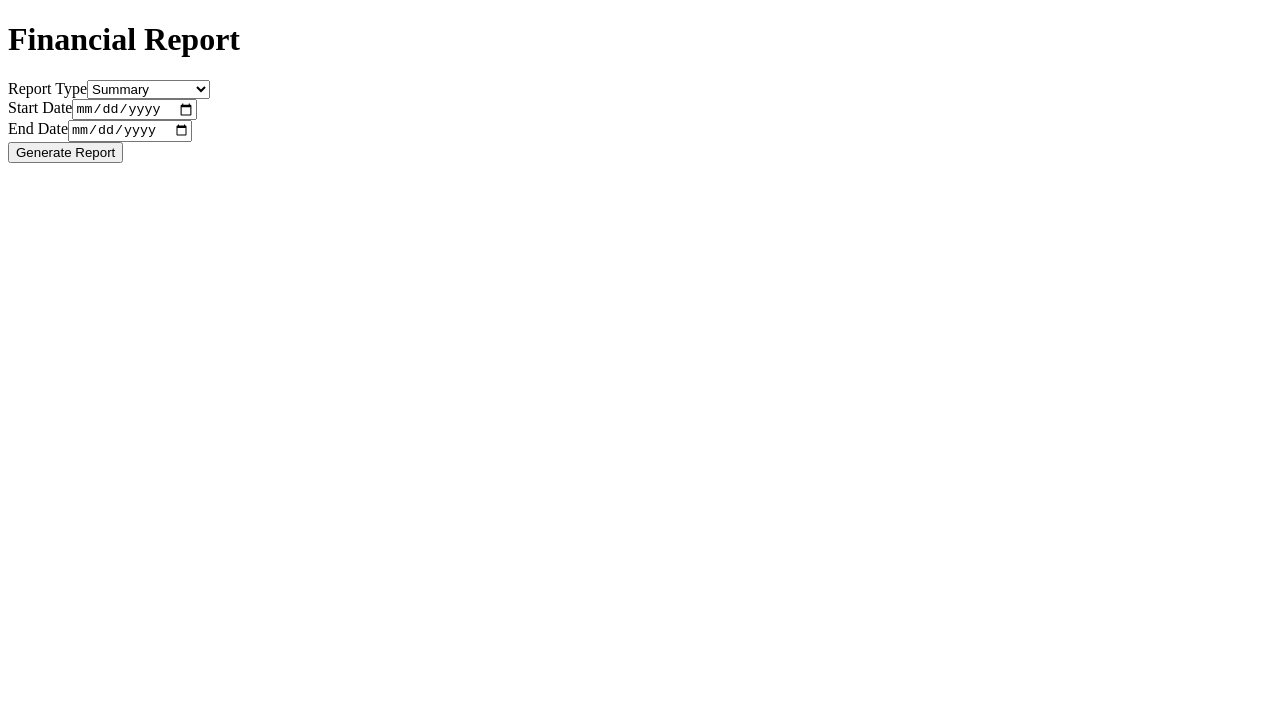
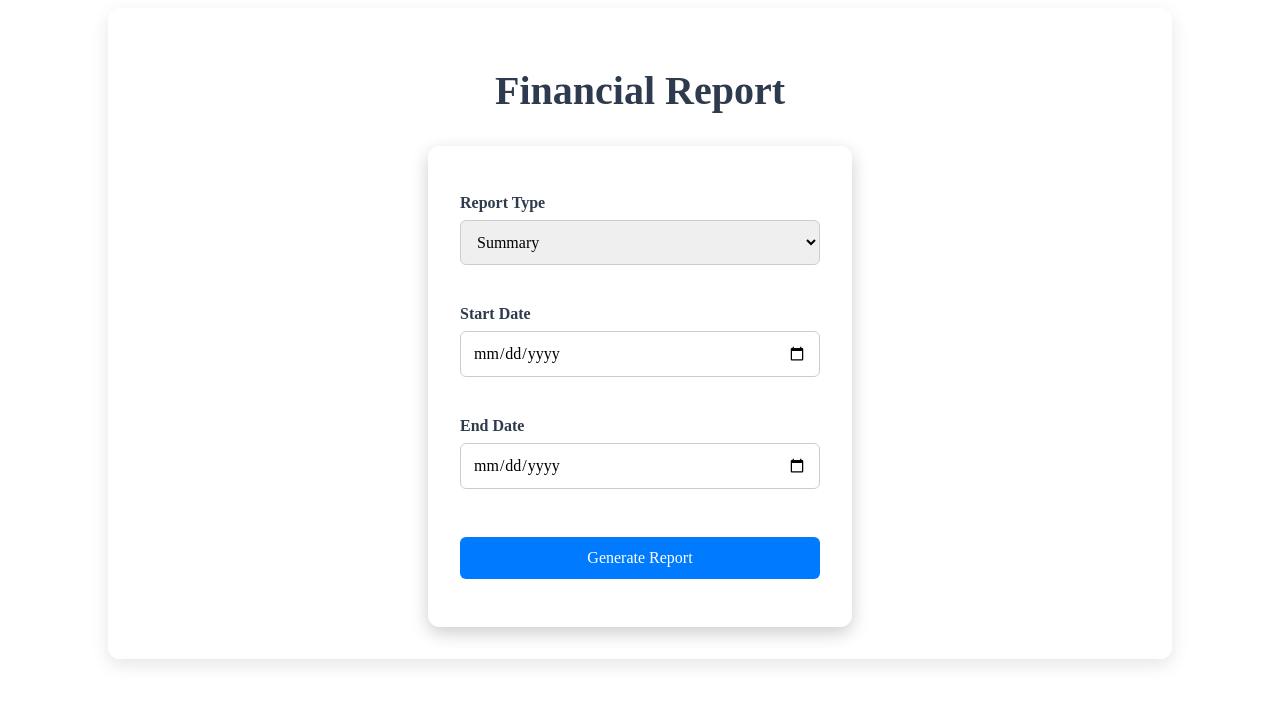
Before and after one commit to 4320Group20/Phase2, a React (Create React App) app in the folder client/: page /report in a window 1280 px wide. Shown: the top 704 px of the page. Built offline with nearby package versions, Linux system fonts and the light colour scheme.

Commit message:
Views updated to match rest of app
title

```diff
--- a/client/src/App.js
+++ b/client/src/App.js
@@ -14,7 +14,7 @@ function App() {
         <Route path="/" element={<Home />} />
         <Route path="/signin" element={<SignIn />} />
         <Route path="/signup" element={<SignUp />} />
-        <Route path="/create-transaction" element={<TransactionForm />} />
+        <Route path="/transactions/new" element={<TransactionForm />} />
         <Route path="/transactions/history" element={<TransactionHistory />} />
         <Route path="/report" element={<ReportPage transactions={[]} accounts={[]} />} />
         <Route path="/reset-password" element={<ResetPassword />} />
--- a/client/src/components/ReportFilterForm.jsx
+++ b/client/src/components/ReportFilterForm.jsx
@@ -1,15 +1,11 @@
-
 import React, { useState } from "react";
 
 const ReportFilterForm = ({ onGenerate }) => {
-
-
     const [reportType, setReportType] = useState("summary");
     const [startDate, setStartDate] = useState("");
     const [endDate, setEndDate] = useState("");
     const [accountType, setAccountType] = useState("");
     const [category, setCategory] = useState("");
-
 
     const handleSubmit = (e) => {
         e.preventDefault();
@@ -22,15 +18,15 @@ const ReportFilterForm = ({ onGenerate }) => {
         });
     };
 
-
     return (
-        <form onSubmit={handleSubmit} className="grid grid-cols-2 gap-4 mb-8">
-            <div>
-                <label>Report Type</label>
+        <div style={styles.formWrapper}>
+            <form onSubmit={handleSubmit}>
+                <div style={styles.inputWrapper}>
+                    <label style={styles.label}>Report Type</label>
                     <select
                         value={reportType}
                         onChange={(e) => setReportType(e.target.value)}
-                    className="w-full p-2 border rounded"
+                        style={styles.input}
                     >
                         <option value="summary">Summary</option>
                         <option value="byAccount">By Account Type</option>
@@ -38,62 +34,108 @@ const ReportFilterForm = ({ onGenerate }) => {
                     </select>
                 </div>
 
-            <div>
-                <label>Start Date</label>
+                <div style={styles.inputWrapper}>
+                    <label style={styles.label}>Start Date</label>
                     <input
                         type="date"
                         value={startDate}
                         onChange={(e) => setStartDate(e.target.value)}
-                    className="w-full p-2 border rounded"
+                        style={styles.input}
                     />
                 </div>
 
-            <div>
-                <label>End Date</label>
+                <div style={styles.inputWrapper}>
+                    <label style={styles.label}>End Date</label>
                     <input
                         type="date"
                         value={endDate}
                         onChange={(e) => setEndDate(e.target.value)}
-                    className="w-full p-2 border rounded"
+                        style={styles.input}
                     />
                 </div>
 
                 {reportType === "byAccount" && (
-                <div>
-                    <label>Account Type</label>
+                    <div style={styles.inputWrapper}>
+                        <label style={styles.label}>Account Type</label>
                         <input
                             type="text"
                             value={accountType}
                             onChange={(e) => setAccountType(e.target.value)}
                             placeholder="Assets, Liabilities, etc."
-                        className="w-full p-2 border rounded"
+                            style={styles.input}
                         />
                     </div>
                 )}
 
                 {reportType === "byCategory" && (
-                <div>
-                    <label>Category</label>
+                    <div style={styles.inputWrapper}>
+                        <label style={styles.label}>Category</label>
                         <input
                             type="text"
                             value={category}
                             onChange={(e) => setCategory(e.target.value)}
                             placeholder="Income, Expenses, etc."
-                        className="w-full p-2 border rounded"
+                            style={styles.input}
                         />
                     </div>
                 )}
 
-            <div className="col-span-2">
-                <button
-                    type="submit"
-                    className="bg-blue-600 text-white px-6 py-2 rounded"
-                >
+                <div style={styles.submitButtonWrapper}>
+                    <button type="submit" style={styles.primaryButton}>
                         Generate Report
                     </button>
                 </div>
             </form>
+        </div>
     );
 };
 
+const styles = {
+    formWrapper: {
+        backgroundColor: "rgba(255,255,255,0.85)",
+        borderRadius: "12px",
+        padding: "3rem 2rem",
+        width: "360px",
+        boxShadow: "0 6px 18px rgba(0,0,0,0.2)",
+        textAlign: "center",
+        margin: "0 auto",
+    },
+    inputWrapper: {
+        marginBottom: "1.5rem",
+        textAlign: "left",
+    },
+    label: {
+        display: "block",
+        fontWeight: "bold",
+        marginBottom: "0.5rem",
+        fontSize: "1rem",
+        color: "#2e3b4e",
+    },
+    input: {
+        width: "100%",
+        padding: "0.75rem",
+        marginBottom: "1rem",
+        fontSize: "1rem",
+        fontFamily: "inherit",
+        borderRadius: "6px",
+        border: "1px solid #ccc",
+        boxSizing: "border-box",
+    },
+    primaryButton: {
+        display: "block",
+        width: "100%",
+        padding: "0.75rem",
+        fontSize: "1rem",
+        fontFamily: "inherit",
+        cursor: "pointer",
+        border: "none",
+        borderRadius: "6px",
+        background: "#007bff",
+        color: "white",
+    },
+    submitButtonWrapper: {
+        marginTop: "2rem",
+    },
+};
+
 export default ReportFilterForm;
--- a/client/src/components/TransactionLineInput.jsx
+++ b/client/src/components/TransactionLineInput.jsx
@@ -2,34 +2,79 @@ import React from 'react';
 
 function TransactionLineInput({ line, index, onChange, onRemove }) {
     return (
-        <div className="transaction-line">
+        <div style={styles.container}>
+            <div style={styles.row}>
                 <input
                     type="text"
                     placeholder="Line ID"
                     value={line.id}
                     onChange={(e) => onChange(index, 'id', e.target.value)}
+                    style={styles.input}
                 />
                 <input
                     type="number"
                     placeholder="Credited Amount"
                     value={line.creditedAmount}
                     onChange={(e) => onChange(index, 'creditedAmount', e.target.value)}
+                    style={styles.input}
                 />
+            </div>
+            <div style={styles.row}>
                 <input
                     type="number"
                     placeholder="Debited Amount"
                     value={line.debitedAmount}
                     onChange={(e) => onChange(index, 'debitedAmount', e.target.value)}
+                    style={styles.input}
                 />
                 <input
                     type="text"
                     placeholder="Comments"
                     value={line.comments}
                     onChange={(e) => onChange(index, 'comments', e.target.value)}
+                    style={styles.input}
                 />
-            <button onClick={() => onRemove(index)}>Remove</button>
+            </div>
+            <button onClick={() => onRemove(index)} style={styles.removeButton}>Remove</button>
         </div>
     );
 }
 
+const styles = {
+    container: {
+        display: 'flex',
+        flexDirection: 'column',
+        gap: '1rem',
+        marginBottom: '1.2rem',
+        padding: '1.2rem',
+        backgroundColor: '#f9f9f9',
+        borderRadius: '8px',
+        boxShadow: '0 3px 8px rgba(0, 0, 0, 0.1)',
+    },
+    row: {
+        display: 'flex',
+        gap: '1rem',  // Space between elements
+        width: '100%',
+    },
+    input: {
+        padding: '0.8rem',
+        fontSize: '1rem',
+        borderRadius: '6px',
+        border: '1px solid #ccc',
+        marginBottom: '0.8rem',
+        flex: 1, // Make the inputs take up equal space in the row
+    },
+    removeButton: {
+        backgroundColor: '#dc3545',
+        color: '#fff',
+        padding: '0.6rem 1.2rem',
+        borderRadius: '6px',
+        fontSize: '1rem',
+        cursor: 'pointer',
+        alignSelf: 'center',  // Centers the button horizontally
+        border: 'none',
+        marginTop: '1rem',
+    }
+};
+
 export default TransactionLineInput;
--- a/client/src/views/ReportPage.jsx
+++ b/client/src/views/ReportPage.jsx
@@ -1,12 +1,9 @@
-
 import React, { useState } from "react";
 import ReportFilterForm from "../components/ReportFilterForm";
 import ReportResult from "../components/ReportResult";
 
-
 const ReportPage = ({ transactions, accounts }) => {
     const [reportData, setReportData] = useState(null);
-    //const controller = new GenerateReportController(transactions, accounts);
 
     const handleGenerate = (filters) => {
         //const data = controller.generateReport(filters.reportType, filters);
@@ -20,8 +17,8 @@ const ReportPage = ({ transactions, accounts }) => {
     };
 
     return (
-        <div className="p-6">
-            <h1 className="text-2xl font-bold mb-6">Financial Report</h1>
+        <div style={styles.pageWrapper}>
+            <h1 style={styles.title}>Financial Report</h1>
 
             <ReportFilterForm onGenerate={handleGenerate} />
 
@@ -35,4 +32,22 @@ const ReportPage = ({ transactions, accounts }) => {
     );
 };
 
+const styles = {
+    pageWrapper: {
+        padding: "2rem 2rem",
+        maxWidth: "1000px",
+        margin: "0 auto",
+        backgroundColor: "rgba(255, 255, 255, 0.85)",
+        borderRadius: "12px",
+        boxShadow: "0 6px 18px rgba(0, 0, 0, 0.1)",
+        textAlign: "center",
+    },
+    title: {
+        fontSize: "2.5rem",
+        fontWeight: "bold",
+        color: "#2e3b4e",
+        marginBottom: "2rem",
+    },
+};
+
 export default ReportPage;
--- a/client/src/views/TransactionForm.jsx
+++ b/client/src/views/TransactionForm.jsx
@@ -1,5 +1,6 @@
 import React, { useState } from 'react';
 import TransactionLineInput from '../components/TransactionLineInput';
+import { Link } from 'react-router-dom'; // Import for navigation using Link
 
 function TransactionForm() {
     const [transaction, setTransaction] = useState({
@@ -64,36 +65,39 @@ function TransactionForm() {
     };
 
     return (
-        <div>
-            <h2>Create New Transaction</h2>
+        <div style={styles.container}>
+            <h2 style={styles.title}>Create New Transaction</h2>
             {errors.length > 0 && (
-                <div style={{ color: 'red' }}>
+                <div style={styles.errorContainer}>
                     <h4>Please fix the following errors:</h4>
                     <ul>
-                        {errors.map((err, idx) => <li key={idx}>{err}</li>)}
+                        {errors.map((err, idx) => <ul key={idx}>{err}</ul>)}
                     </ul>
                 </div>
             )}
-            <form onSubmit={handleSubmit}>
+            <form onSubmit={handleSubmit} style={styles.form}>
                 <input
                     type="text"
                     placeholder="Transaction ID"
                     value={transaction.id}
                     onChange={(e) => handleChange('id', e.target.value)}
+                    style={styles.input}
                 />
                 <input
                     type="datetime-local"
                     value={transaction.date}
                     onChange={(e) => handleChange('date', e.target.value)}
+                    style={styles.input}
                 />
                 <input
                     type="text"
                     placeholder="Description"
                     value={transaction.description}
                     onChange={(e) => handleChange('description', e.target.value)}
+                    style={styles.input}
                 />
 
-                <h3>Transaction Lines</h3>
+                <h3 style={styles.subTitle}>Transaction Lines</h3>
                 {transaction.lines.map((line, index) => (
                     <TransactionLineInput
                         key={index}
@@ -103,12 +107,83 @@ function TransactionForm() {
                         onRemove={removeLine}
                     />
                 ))}
-                <button type="button" onClick={addLine}>Add Transaction Line</button>
+                <button type="button" onClick={addLine} style={styles.addLineButton}>Add Transaction Line</button>
                 <br /><br />
-                <button type="submit">Submit Transaction</button>
+                <button type="submit" style={styles.submitButton}>Submit Transaction</button>
             </form>
+
+            <Link to="/" style={styles.returnButton}>Return to Home Screen</Link>
         </div>
     );
 }
 
+const styles = {
+    container: {
+        padding: '2rem',
+        maxWidth: '800px',
+        margin: '0 auto',
+        backgroundColor: 'rgba(255, 255, 255, 0.85)',
+        borderRadius: '12px',
+        boxShadow: '0 6px 18px rgba(0, 0, 0, 0.1)',
+        textAlign: 'center',
+    },
+    title: {
+        fontSize: '2.5rem',
+        fontWeight: 'bold',
+        color: '#2e3b4e',
+        marginBottom: '2rem',
+    },
+    subTitle: {
+        fontSize: '1.5rem',
+        color: '#2e3b4e',
+        marginTop: '1.5rem',
+    },
+    form: {
+        display: 'flex',
+        flexDirection: 'column',
+        alignItems: 'center',
+        gap: '1rem',
+    },
+    input: {
+        width: '100%',
+        padding: '1rem',
+        fontSize: '1rem',
+        marginBottom: '1rem',
+        borderRadius: '8px',
+        border: '1px solid #ccc',
+    },
+    addLineButton: {
+        backgroundColor: '#007bff',
+        color: '#fff',
+        padding: '0.75rem 1.5rem',
+        borderRadius: '8px',
+        fontSize: '1rem',
+        cursor: 'pointer',
+    },
+    submitButton: {
+        backgroundColor: '#28a745',
+        color: '#fff',
+        padding: '0.75rem 1.5rem',
+        borderRadius: '8px',
+        fontSize: '1.2rem',
+        cursor: 'pointer',
+    },
+    errorContainer: {
+        color: 'red',
+        marginBottom: '1rem',
+    },
+    returnButton: {
+        backgroundColor: '#f0ad4e',
+        color: '#fff',
+        padding: '0.75rem 1.5rem',
+        borderRadius: '8px',
+        border: '2px solid #000000',
+        fontSize: '1rem',
+        cursor: 'pointer',
+        marginTop: '1rem',
+        textDecoration: 'none', // Make sure the Link doesn't have underline
+        display: 'inline-block',
+    }
+};
+
 export default TransactionForm;
```
Lines whose indentation alone changed are shown as unchanged.
